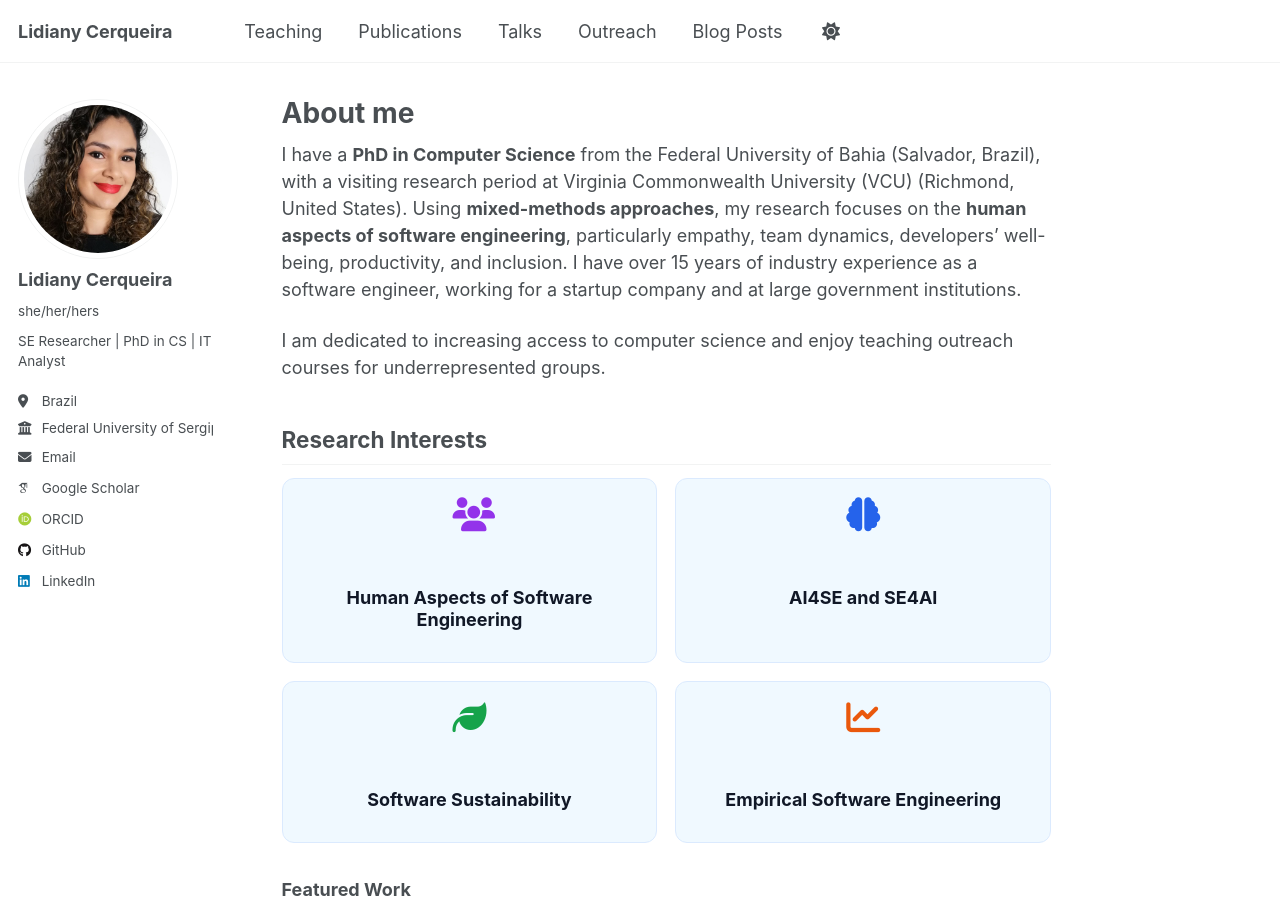
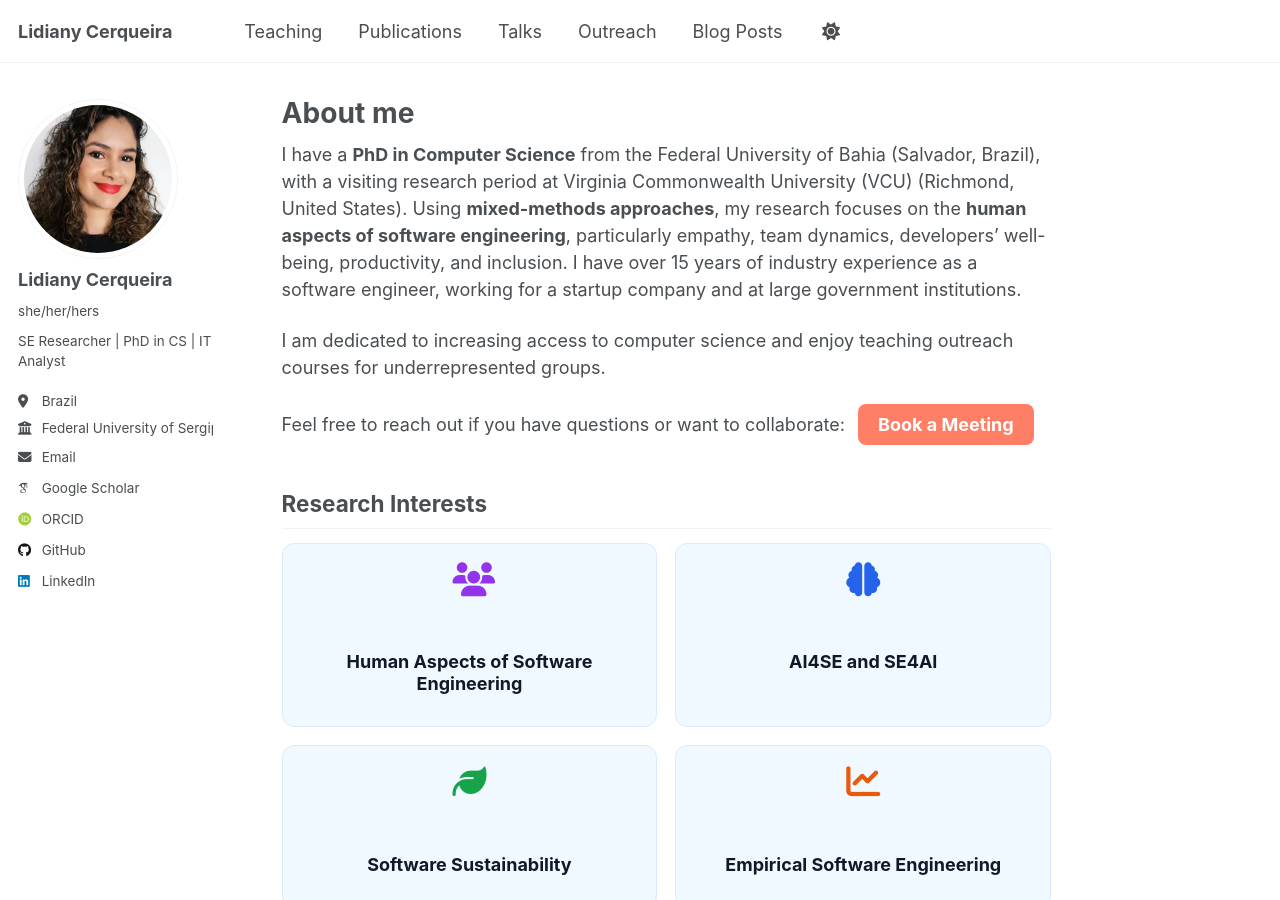
Before and after one commit to lidianycs/lidianycs.github.io, a Jekyll site: the page built from _pages/about.md, in a window 1280 px wide and 900 px high. Built offline with Jekyll 4.4.1, drawn with Linux system fonts in a browser that asks for light colours; some web fonts are replaced.

Commit message:
Update about.md
add meeting button

```diff
--- a/_pages/about.md
+++ b/_pages/about.md
@@ -11,6 +11,19 @@
 I have a **PhD in Computer Science** from the Federal University of Bahia (Salvador, Brazil), with a visiting research period at Virginia Commonwealth University (VCU) (Richmond, United States). Using **mixed-methods approaches**, my research focuses on the **human aspects of software engineering**, particularly empathy, team dynamics, developers' well-being, productivity, and inclusion. I have over 15 years of industry experience as a software engineer, working for a startup company and at large government institutions.
 
 I am dedicated to increasing access to computer science and enjoy teaching outreach courses for underrepresented groups.
+
+<p>
+  Feel free to reach out if you have questions or want to collaborate:
+  <button onclick="window.open('https://www.calday.me/lidianycs','_blank')"
+          style="background-color:#FF7F66; color:#fff; padding:10px 20px;
+                 margin-left:8px; font-weight:bold; border:none;
+                 border-radius:8px; cursor:pointer;">
+    Book a Meeting
+  </button>
+</p>
+
+
+
 
 ## Research Interests
 
```
